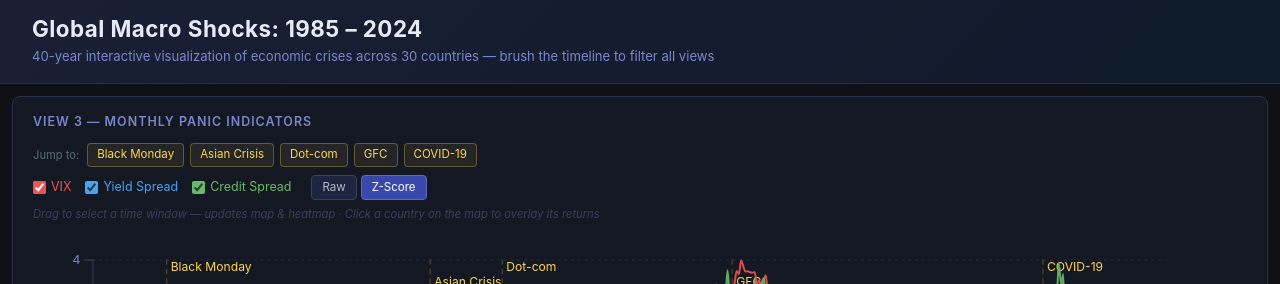
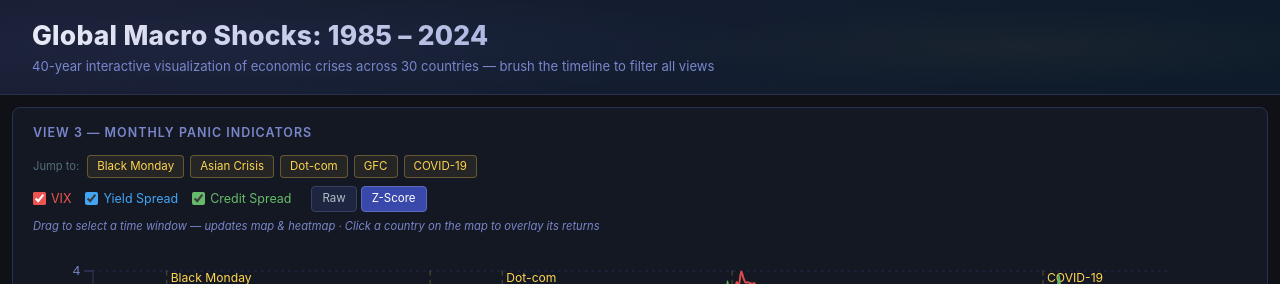
Before and after one commit to ChenyueHan43/macro-shocks-vis, a Next.js app: page / in a window 1280 px wide. Shown: the top 284 px of the page. Built offline with nearby package versions, Linux system fonts and the light colour scheme; no server answers.

Commit message:
Fix brush label overlap; brighten hint text; style header title with gradient

```diff
--- a/components/TimeSeriesChart.js
+++ b/components/TimeSeriesChart.js
@@ -197,6 +197,15 @@ export function TimeSeriesChart({ data, onBrushChange, countryData, countryName
     const { grp: brushLabelLG, txt: brushLabelL } = makeLabelGroup();
     const { grp: brushLabelRG, txt: brushLabelR } = makeLabelGroup();
 
+    // Position brush labels, nudging apart when selection is too narrow to fit both boxes
+    function positionBrushLabels(px0, px1) {
+      const overflow = Math.max(0, BW + 6 - (px1 - px0));
+      brushLabelLG.attr("display", null).attr("transform", `translate(${px0 - overflow / 2},0)`);
+      brushLabelL.text(fmt(x.invert(px0)));
+      brushLabelRG.attr("display", null).attr("transform", `translate(${px1 + overflow / 2},0)`);
+      brushLabelR.text(fmt(x.invert(px1)));
+    }
+
     // ── Feature 1: Crosshair ──
     const crosshairG = g.append("g").style("display", "none");
     crosshairG.append("line").attr("class", "ch-line").attr("y1", 0).attr("y2", innerH)
@@ -212,8 +221,7 @@ export function TimeSeriesChart({ data, onBrushChange, countryData, countryName
       .on("brush", function (event) {
         if (!event.selection) return;
         const [px0, px1] = event.selection;
-        brushLabelLG.attr("display", null).attr("transform", `translate(${px0},0)`); brushLabelL.text(fmt(x.invert(px0)));
-        brushLabelRG.attr("display", null).attr("transform", `translate(${px1},0)`); brushLabelR.text(fmt(x.invert(px1)));
+        positionBrushLabels(px0, px1);
         brushG.select(".selection").attr("fill", "rgba(92,107,192,0.18)").attr("stroke", "#7986cb").attr("stroke-width", 1.5);
       })
       .on("end", function (event) {
@@ -241,8 +249,7 @@ export function TimeSeriesChart({ data, onBrushChange, countryData, countryName
       brushG.call(brush.move, currentSelectionRef.current);
       // Restore labels
       const [px0, px1] = currentSelectionRef.current;
-      brushLabelLG.attr("display", null).attr("transform", `translate(${px0},0)`); brushLabelL.text(fmt(x.invert(px0)));
-      brushLabelRG.attr("display", null).attr("transform", `translate(${px1},0)`); brushLabelR.text(fmt(x.invert(px1)));
+      positionBrushLabels(px0, px1);
     }
 
     // Store brush move + clear functions
@@ -385,7 +392,7 @@ export function TimeSeriesChart({ data, onBrushChange, countryData, countryName
         </div>
       </div>
 
-      <div style={{ fontSize: "0.7rem", color: "#3a4060", marginBottom: 4, fontStyle: "italic" }}>
+      <div style={{ fontSize: "0.7rem", color: "#7986cb", marginBottom: 4, fontStyle: "italic" }}>
         Drag to select a time window — updates map &amp; heatmap · Click a country on the map to overlay its returns
       </div>
 
--- a/styles/globals.css
+++ b/styles/globals.css
@@ -12,21 +12,38 @@ body {
 .app-header {
   background: linear-gradient(135deg, #1a1f35 0%, #0d1b2a 100%);
   border-bottom: 1px solid #2a3050;
-  padding: 16px 32px;
+  padding: 20px 32px 18px;
+  position: relative;
+  overflow: hidden;
+}
+
+.app-header::before {
+  content: "";
+  position: absolute;
+  inset: 0;
+  background:
+    radial-gradient(ellipse 60% 80% at 20% 50%, rgba(92, 107, 192, 0.08) 0%, transparent 70%),
+    radial-gradient(ellipse 40% 60% at 80% 50%, rgba(255, 213, 79, 0.04) 0%, transparent 70%);
+  pointer-events: none;
 }
 
 .app-header h1 {
-  font-size: 1.4rem;
-  font-weight: 700;
-  color: #e8eaf6;
+  font-size: 1.65rem;
+  font-weight: 800;
   margin: 0;
-  letter-spacing: 0.02em;
+  letter-spacing: 0.01em;
+  background: linear-gradient(90deg, #e8eaf6 0%, #9fa8da 50%, #ffd54f 100%);
+  -webkit-background-clip: text;
+  -webkit-text-fill-color: transparent;
+  background-clip: text;
+  position: relative;
 }
 
 .app-header p {
   font-size: 0.82rem;
   color: #7986cb;
-  margin: 4px 0 0 0;
+  margin: 5px 0 0 0;
+  position: relative;
 }
 
 .view-panel {
```
